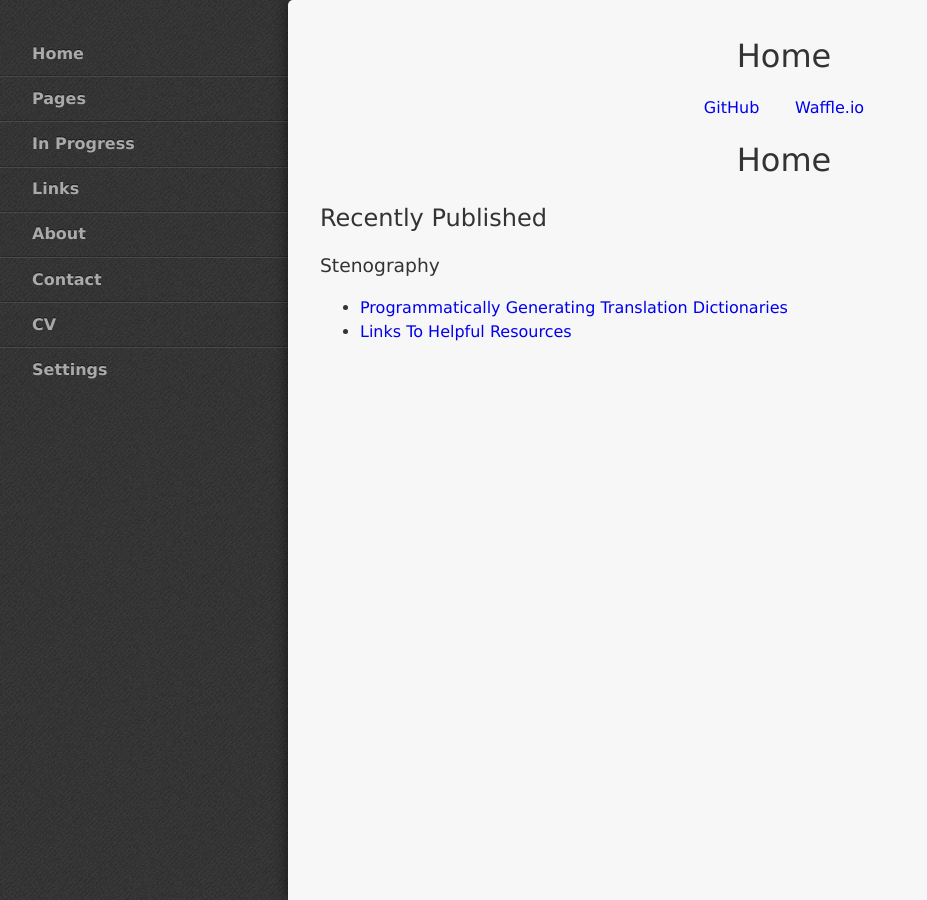
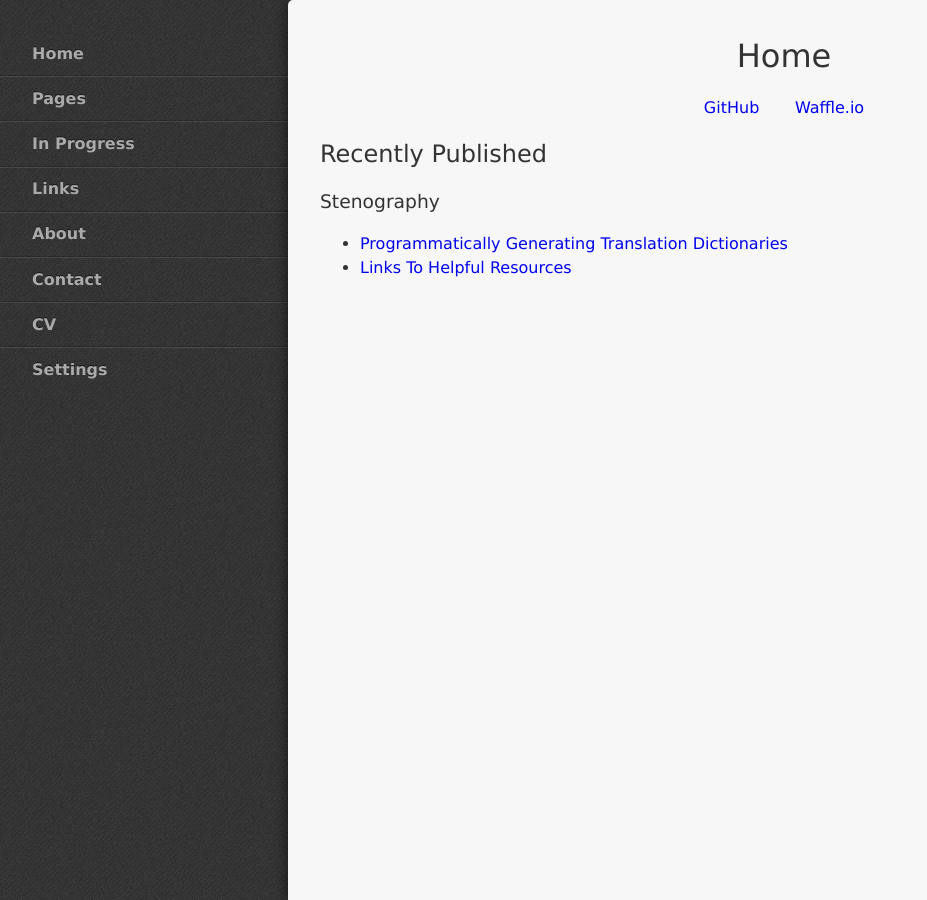
Before and after one commit to StevenTammen/StevenTammen.github.io, a Jekyll site: the page built from index.md, in a window 1280 px wide. Shown: the whole page, without its empty margins (0-927 px from the left). Built offline with Jekyll 4.4.1, drawn with Linux system fonts in a browser that asks for light colours.

Commit message:
Update index.md

```diff
--- a/index.md
+++ b/index.md
@@ -12,8 +12,6 @@ header: Steven Tammen
 
 </div>
 
-<h1 class="center"> Home </h1>
-
 ## Recently Published
 
 ### Stenography
```
